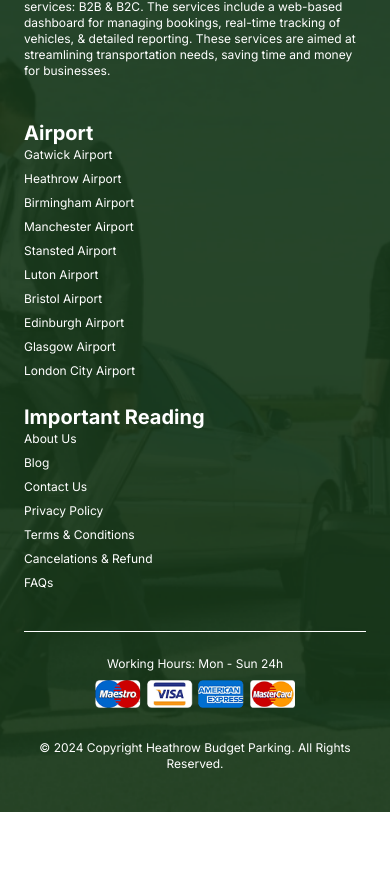
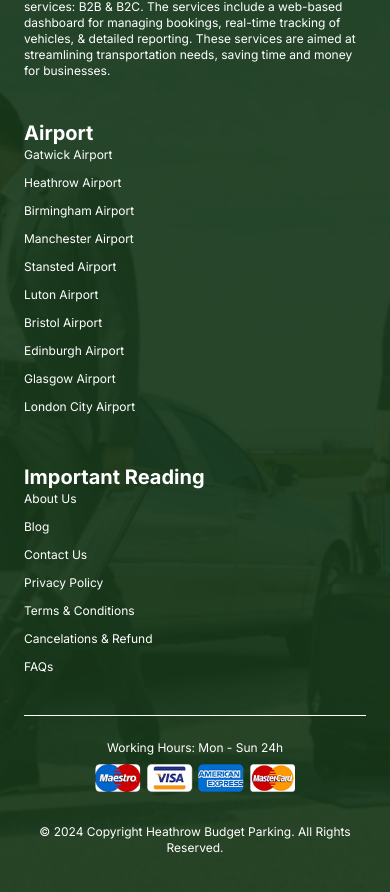
Before and after one commit to ayansheikh6600/heathrow-budget-parking, a Next.js app: page / in a window 390 px wide. Shown: the part 9932-10824 px from the top of the page. Before the commit the page ends 10744 px from the top, so only its background shows below. Built offline with nearby package versions, Linux system fonts and the light colour scheme.

Commit message:
"Home Complte with responsive"

```diff
--- a/src/components/layouts/Footer.tsx
+++ b/src/components/layouts/Footer.tsx
@@ -24,10 +24,10 @@
               CabX is a reliable cab facilitator that has partnered with numerous reliable cab services. CabX offers two types of services: B2B & B2C. The services include a web-based dashboard for managing bookings, real-time tracking of vehicles, & detailed reporting. These services are aimed at streamlining transportation needs, saving time and money for businesses.
             </p>
           </div>
-          <div className="grid grid-cols-1 md:grid-cols-2 gap-6">
+          <div className="grid grid-cols-1 md:grid-cols-2 gap-12">
             <div>
               <h3 className="text-xl font-bold">Airport</h3>
-              <ul className="space-y-2">
+              <ul className="space-y-3">
                 <li>Gatwick Airport</li>
                 <li>Heathrow Airport</li>
                 <li>Birmingham Airport</li>
@@ -42,7 +42,7 @@
             </div>
             <div>
               <h3 className="text-xl font-bold">Important Reading</h3>
-              <ul className="space-y-2">
+              <ul className="space-y-3">
                 <li>About Us</li>
                 <li>Blog</li>
                 <li>Contact Us</li>
```
Also changed, not shown: public/Logo_Design-02.png (deleted), 1 other file (tests, documents, lock files or other folders).
